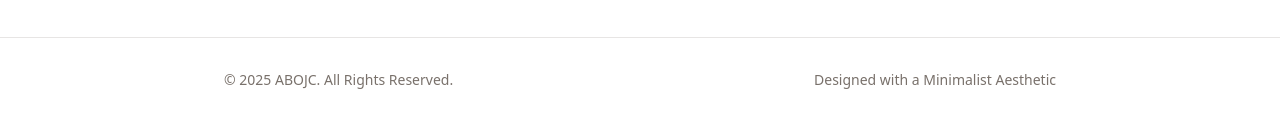
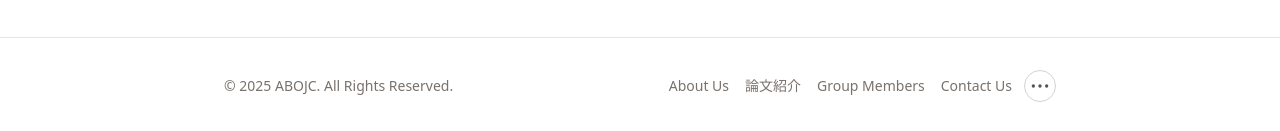
Before and after one commit to e-MARU-Circle/hp_notion, a Next.js app: page / in a window 1280 px wide. Shown: the part 2168-2299 px from the top of the page. Built offline with nearby package versions, Linux system fonts and the light colour scheme; no server answers.

Commit message:
feat(ui): フッターに三点メニューを追加し、GitHubリンクを削除\n\n- フッターナビにポップオーバー（…）を実装\n- ESC/外側クリックで閉じる対応\n- メニューから GitHub リンクを除去

```diff
--- a/src/components/Footer.tsx
+++ b/src/components/Footer.tsx
@@ -1,9 +1,116 @@
+"use client";
+
+import Link from 'next/link';
+import { useEffect, useRef, useState } from 'react';
+
 const Footer = () => {
+  const [open, setOpen] = useState(false);
+  const menuRef = useRef<HTMLDivElement | null>(null);
+  const buttonRef = useRef<HTMLButtonElement | null>(null);
+
+  useEffect(() => {
+    const onKey = (e: KeyboardEvent) => {
+      if (e.key === 'Escape') setOpen(false);
+    };
+    const onClick = (e: MouseEvent) => {
+      if (!open) return;
+      const target = e.target as Node;
+      if (menuRef.current && !menuRef.current.contains(target) && buttonRef.current && !buttonRef.current.contains(target)) {
+        setOpen(false);
+      }
+    };
+    document.addEventListener('keydown', onKey);
+    document.addEventListener('mousedown', onClick);
+    return () => {
+      document.removeEventListener('keydown', onKey);
+      document.removeEventListener('mousedown', onClick);
+    };
+  }, [open]);
+
   return (
     <footer className="border-t border-stone-200 mt-24">
       <div className="max-w-4xl mx-auto px-4 sm:px-6 lg:px-8 py-8 flex justify-between items-center text-sm text-stone-500">
         <p>© 2025 ABOJC. All Rights Reserved.</p>
-        <p>Designed with a Minimalist Aesthetic</p>
+
+        <div className="relative flex items-center gap-3">
+          {/* Footer navigation (visible on sm+). Mirrors header anchors. */}
+          <nav className="hidden sm:flex items-center gap-4">
+            <Link href="#about" className="hover:text-stone-800 transition-colors">About Us</Link>
+            <Link href="#papers" className="hover:text-stone-800 transition-colors">論文紹介</Link>
+            <Link href="#members" className="hover:text-stone-800 transition-colors">Group Members</Link>
+            <Link href="#contact" className="hover:text-stone-800 transition-colors">Contact Us</Link>
+          </nav>
+
+          {/* Three-dots button to open a small window (popover) */}
+          <button
+            ref={buttonRef}
+            type="button"
+            aria-haspopup="menu"
+            aria-expanded={open}
+            aria-controls="footer-more-menu"
+            onClick={() => setOpen((v) => !v)}
+            className="inline-flex items-center justify-center w-8 h-8 rounded-full border border-stone-300 text-stone-600 hover:text-stone-900 hover:border-stone-400 focus:outline-none focus:ring-2 focus:ring-stone-400/50"
+            title="More"
+          >
+            <svg
+              xmlns="http://www.w3.org/2000/svg"
+              viewBox="0 0 24 24"
+              fill="currentColor"
+              className="w-5 h-5"
+              aria-hidden="true"
+            >
+              <path d="M6 12a2 2 0 1 1-4 0 2 2 0 0 1 4 0Zm8 0a2 2 0 1 1-4 0 2 2 0 0 1 4 0Zm8 0a2 2 0 1 1-4 0 2 2 0 0 1 4 0Z" />
+            </svg>
+          </button>
+
+          {open && (
+            <div
+              ref={menuRef}
+              id="footer-more-menu"
+              role="menu"
+              aria-label="Footer menu"
+              className="absolute right-0 top-full mt-2 w-56 rounded-md border border-stone-200 bg-white shadow-lg ring-1 ring-black/5 p-2 z-20"
+            >
+              <div className="px-2 py-1.5 text-xs uppercase tracking-wide text-stone-400">Navigation</div>
+              <div className="flex flex-col">
+                <Link
+                  href="#about"
+                  role="menuitem"
+                  className="px-3 py-2 rounded-md text-stone-700 hover:bg-stone-100"
+                  onClick={() => setOpen(false)}
+                >
+                  About Us
+                </Link>
+                <Link
+                  href="#papers"
+                  role="menuitem"
+                  className="px-3 py-2 rounded-md text-stone-700 hover:bg-stone-100"
+                  onClick={() => setOpen(false)}
+                >
+                  論文紹介
+                </Link>
+                <Link
+                  href="#members"
+                  role="menuitem"
+                  className="px-3 py-2 rounded-md text-stone-700 hover:bg-stone-100"
+                  onClick={() => setOpen(false)}
+                >
+                  Group Members
+                </Link>
+                <Link
+                  href="#contact"
+                  role="menuitem"
+                  className="px-3 py-2 rounded-md text-stone-700 hover:bg-stone-100"
+                  onClick={() => setOpen(false)}
+                >
+                  Contact Us
+                </Link>
+              </div>
+
+              {/* GitHub リンクは削除 */}
+            </div>
+          )}
+        </div>
       </div>
     </footer>
   );
```
